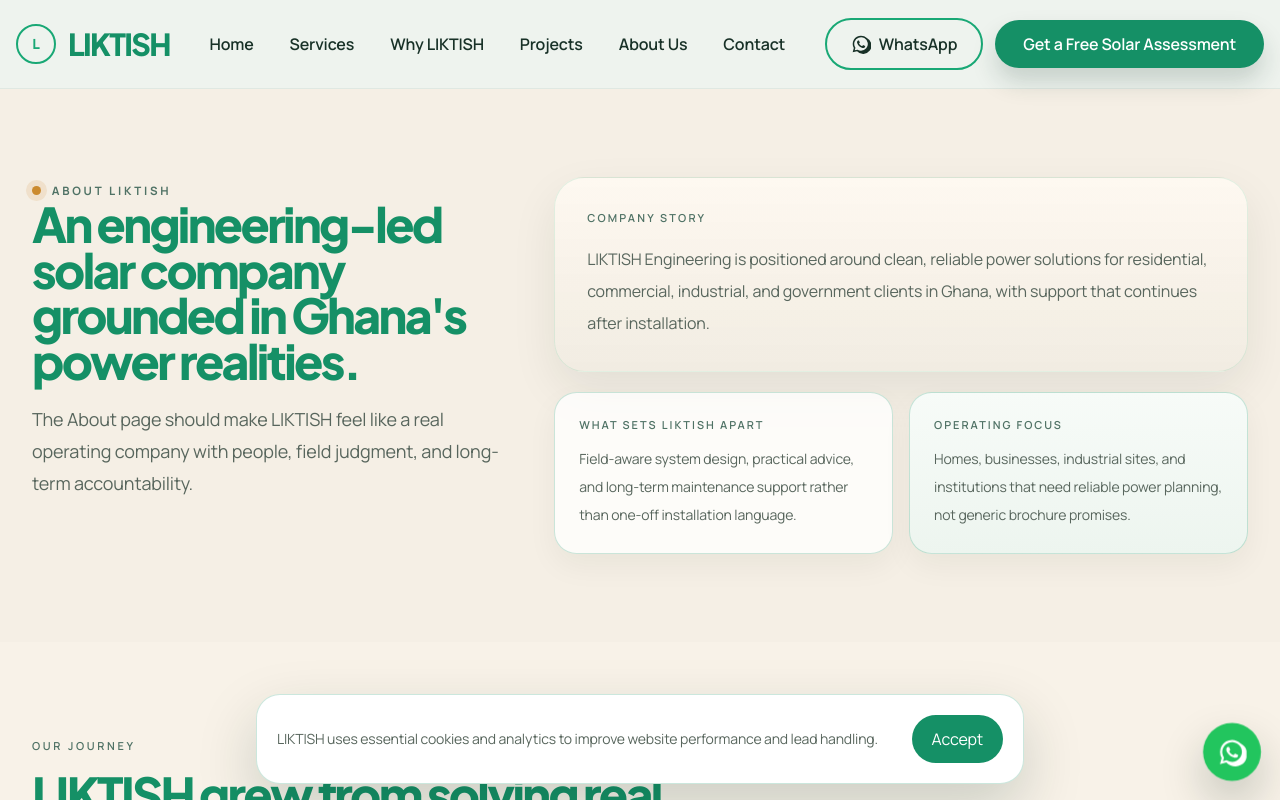
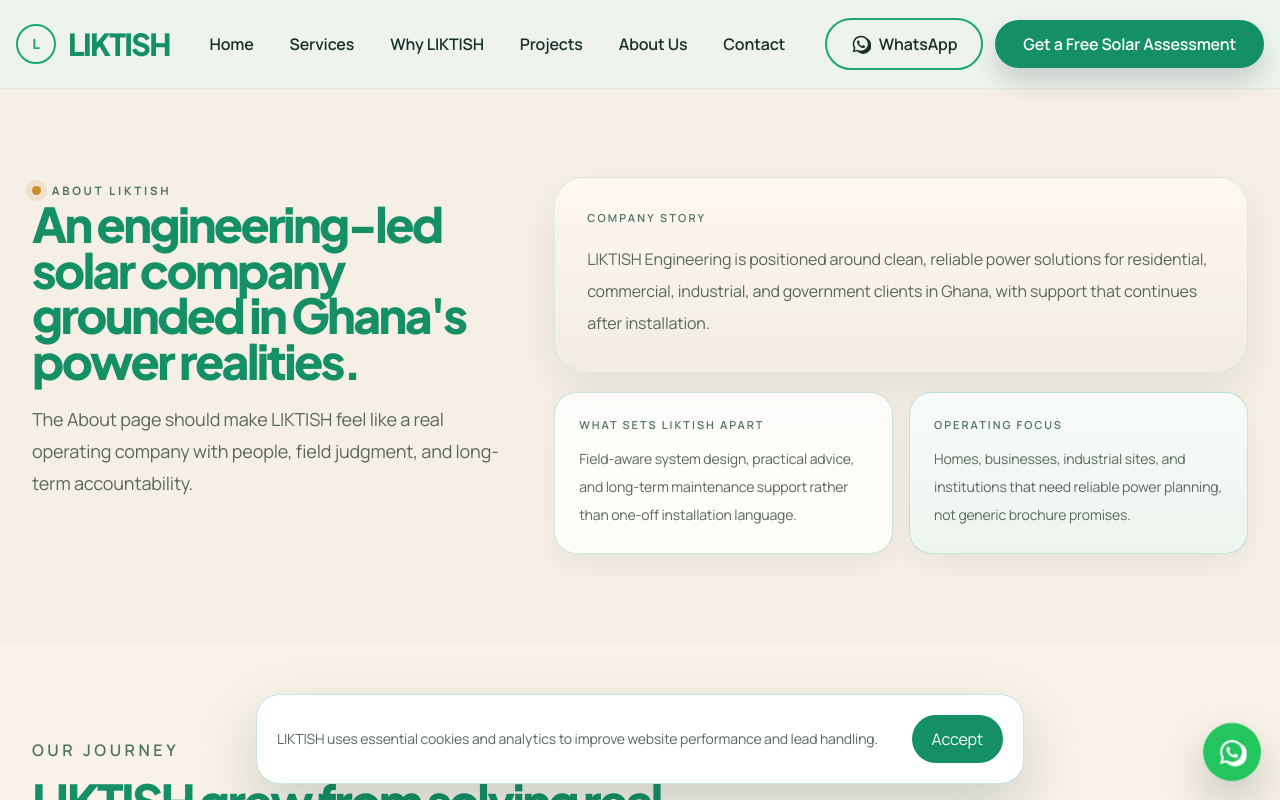
Before and after one commit to Mikedwin/LIKTISH-WEBSITE-, a Next.js app: page /about in a window 1280 px wide. Shown: the top 800 px of the page. Built offline with nearby package versions, Linux system fonts and the light colour scheme.

Commit message:
Increase About journey section label size

```diff
--- a/src/app/(marketing)/about/page.tsx
+++ b/src/app/(marketing)/about/page.tsx
@@ -67,7 +67,7 @@
       <section className="bg-[#f8f2e8] px-4 py-18 sm:py-24">
         <div className="container-shell">
           <div className="max-w-3xl">
-            <p className="mb-4 text-[11px] font-semibold uppercase tracking-[0.24em] text-brand-soft">
+            <p className="mb-4 text-[0.9rem] font-semibold uppercase tracking-[0.18em] text-brand-soft sm:text-[1rem] sm:tracking-[0.22em]">
               Our Journey
             </p>
             <SectionHeading
```
